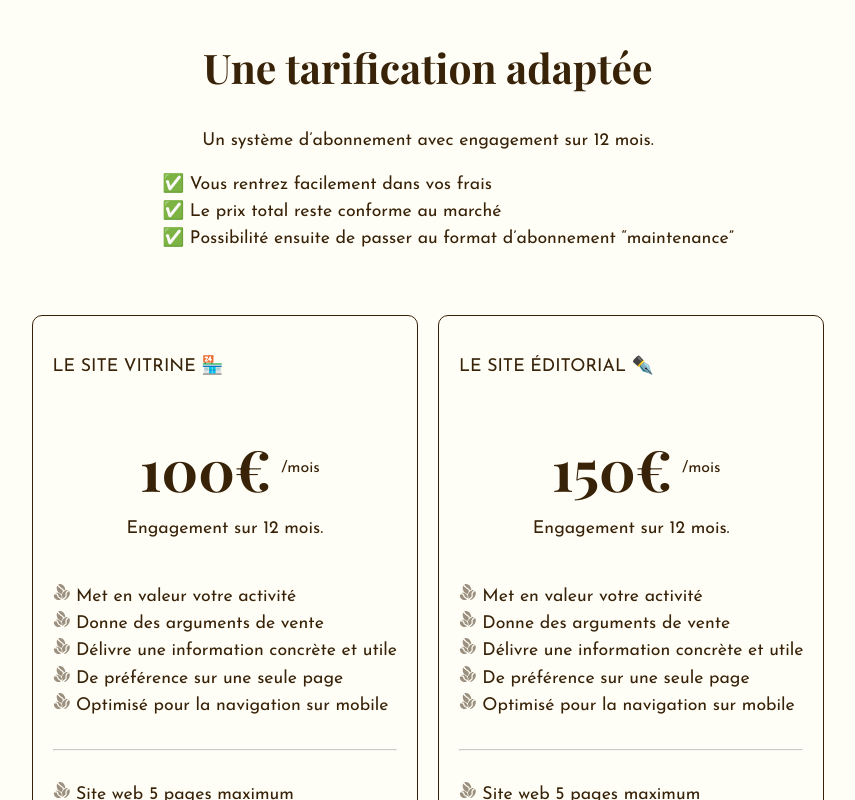
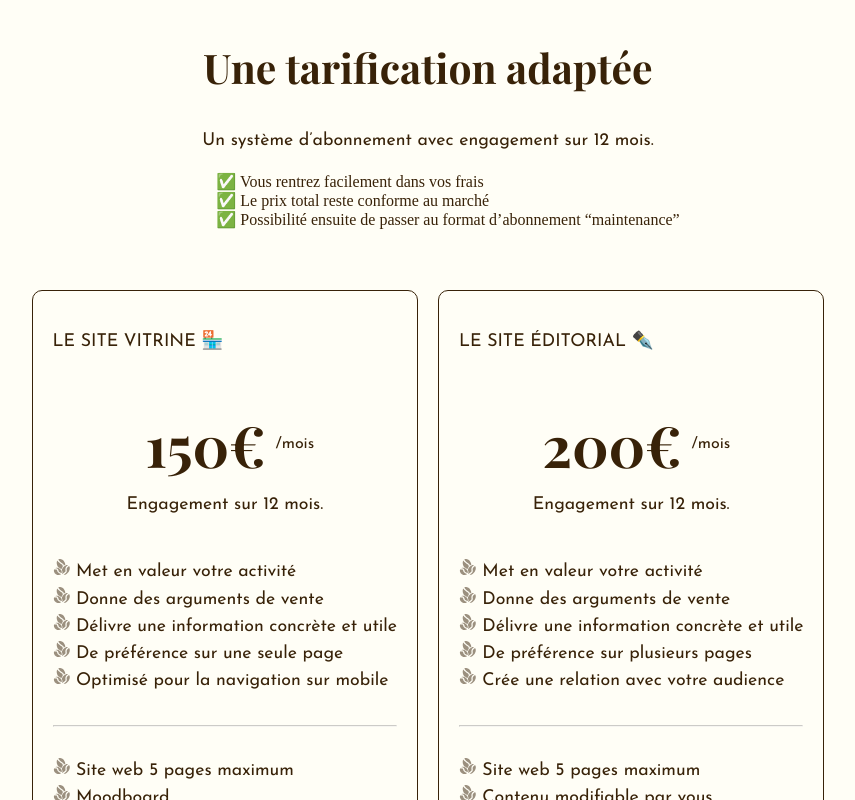
Before and after one commit to willfynch/ducafeetducode, a Next.js app: page / in a window 1280 px wide. Shown: the part 4580-5380 px from the top of the page, without its empty margins (212-1067 px from the left). Built offline with nearby package versions, Linux system fonts and the light colour scheme; a web font is replaced by a local one.

Commit message:
PRICING / Add éditorial

```diff
--- a/src/sections/pricing/pricing.tsx
+++ b/src/sections/pricing/pricing.tsx
@@ -9,7 +9,7 @@ function PricingSection(): ReactNode {
   const OFFERS: PricingModel[] = [
     {
       title: "Le site vitrine 🏪",
-      price: 100,
+      price: 150,
       description_items: [
         "Met en valeur votre activité",
         "Donne des arguments de vente",
@@ -33,16 +33,17 @@ function PricingSection(): ReactNode {
     },
     {
       title: "Le site éditorial ✒️",
-      price: 150,
+      price: 200,
       description_items: [
         "Met en valeur votre activité",
         "Donne des arguments de vente",
         "Délivre une information concrète et utile",
-        "De préférence sur une seule page",
-        "Optimisé pour la navigation sur mobile",
+        "De préférence sur plusieurs pages",
+        "Crée une relation avec votre audience",
       ],
       offer_items: [
         "Site web 5 pages maximum",
+        "Contenu modifiable par vous",
         "Moodboard",
         "Accompagnement",
         "Maquettage UX/UI sur Figma",
@@ -61,8 +62,8 @@ function PricingSection(): ReactNode {
     <section className={style.section}>
       <div className={style.text_wrapper}>
         <h2>Une tarification adaptée </h2>
-        <p className={style.pricing_explaination}>
-          Un système d’abonnement avec engagement sur 12 mois.
+        <div className={style.pricing_explaination}>
+          <p>Un système d’abonnement avec engagement sur 12 mois.</p>
           <ul className={style.subscription_pros_list}>
             <li>✅ Vous rentrez facilement dans vos frais</li>
             <li>✅ Le prix total reste conforme au marché</li>
@@ -71,7 +72,7 @@ function PricingSection(): ReactNode {
               “maintenance”
             </li>
           </ul>
-        </p>
+        </div>
       </div>
 
       <div className={style.pricing_wrapper}>
@@ -92,13 +93,13 @@ function PricingSection(): ReactNode {
         <div className={style.pricing_maintenance}>
           <p>{"Forfait maintenance".toUpperCase()} ⚙️</p>
           <h2 style={{margin:'0'}}>20€/mois</h2>
-          <p>Une fois l&apos;abonnement terminé, vous pouvez poursuivre sur le forfait maintenance.
+          <p>Une fois l&apos;abonnement terminé, vous pouvez poursuivre sur le forfait maintenance.</p>
           <ul className={style.description_maintenance}>
             <li><GiCoffeeBeans/> Modifications illimitées</li>
             <li><GiCoffeeBeans/> Conseil et accompagnement</li>
             <li><GiCoffeeBeans/> Mises à jour</li>
           </ul>
-          </p>
+
         </div>
         <div className={style.pricing_perso}>
           <div className="btn-rounded-tertiary">Offre sur mesure</div>
```
